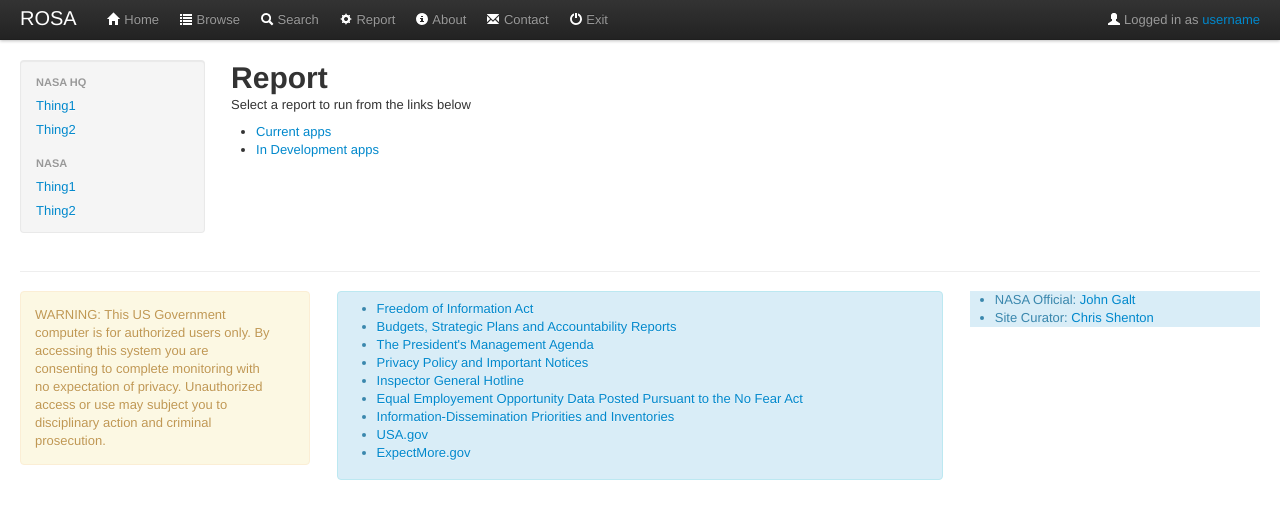
After one commit to shentonfreude/ROSA, a Django app: page /application/report/ in a window 1280 px wide. The commit adds this page. Shown: the top 519 px of the page. Run offline with Django 3.2, Linux system fonts and the light colour scheme; parts of the project's set-up code (start-up, migrations or seed data) failed here and were passed over; some libraries are stand-ins or nearby versions.

Commit message:
Create 2 sample reports: current and development apps

```diff
--- a/rosa/application/urls.py
+++ b/rosa/application/urls.py
@@ -3,6 +3,7 @@
 
 from models import Application
 from views import application_versions, app_details, search
+from views import report, report_current, report_development
 
 #from views import search, browse, approved, closed
 applications = {
@@ -13,8 +14,14 @@
 urlpatterns = patterns(
     '',
     url(r'^$',                  list_detail.object_list, applications, name='list_apps'),
+
     url(r'^all$',               application_versions, name='app_versions'),
-    url(r'^search/$', search, name='search'), # trailing slash needed for post to '.', why?
+
+    url(r'^search/$',             search,             name='search'), # trailing slash needed for post to '.'
+
+    url(r'^report/$',             report,             name='report'),
+    url(r'^report_current/$',     report_current,     name='report_current'),
+    url(r'^report_development/$', report_development, name='report_development'),
 
     url(r'^(?P<object_id>\d+)$',       app_details, name='app_details'),
     # url(r'^(?P<object_id>\d+)$',  list_app_versions, name="list_app_versions"),
--- a/rosa/application/views.py
+++ b/rosa/application/views.py
@@ -84,118 +84,24 @@
                               context_instance=RequestContext(request));
 
 
-# def list_app_versions(request, object_id):
-#     # Bug: we have multiple versions of each App on import
-#     # so we can't use our pk, we have to use the acronym for now
-#     #objs = Version.objects.filter(application=object_id) # FK
-#     app = Application.objects.get(pk=object_id)
-#     objs = Version.objects.filter(application__acronym=app.acronym) # FK
-#     return render_to_response('list_app_versions.html',
-#                               {'objs': objs,
-#                                },
-#                               context_instance=RequestContext(request));
+def report(request):
+    """Show page offering different reports. Boring.
+    """
+    return render_to_response('application/report.html',
+                              context_instance=RequestContext(request));
 
-# def version_details(request, object_id):
-#     version= Version.objects.get(pk=object_id)
-#     return render_to_response('version_details.html',
-#                               {'version': version,
-#                                },
-#                               context_instance=RequestContext(request));
+def report_current(request):
+    """Show page offering different reports. Boring.
+    """
+    apps = Application.objects.filter(app_status__name__icontains='Current').order_by('acronym', 'release')
+    return render_to_response('application/search_results.html',
+                              {'object_list': apps},
+                              context_instance=RequestContext(request));
 
-
-def get_fk(model, name):
-    """Find name in model, if not there, create it. Return key.
-    use: get_fk(OrganizationalAcronym, row['nasa_owner_office_id'])
-    CAVEAT: this will pollute our DB with useless "Unspecified" and "UNSPECIFIED"
-    types of entries. Maybe we can defend against these specific words?
+def report_development(request):
+    """Show page offering different reports. Boring.
     """
-    try:
-        item = model.objects.get(name=name)
-    except model.DoesNotExist:
-        item = model(name=name)
-        item.save()
-        logging.info("get_fk model=%s name=%s : CREATED item=%s" % (model, name, item))
-    return item
-
-def isodate(slashdate):
-    """convert CSV's 01/12/2012 to django 2012-01-12.
-    Doesn't honor "input_formats" from DateField (Field, not Model?)
-    '01/12/2012' => [u'Enter a valid date in YYYY-MM-DD format.']
-    Why isn't it converting with DATE_INPUT_FORMATS
-    or the default long set of formats? Maybe only on forms?
-    """
-    # try converting to time and then strftime or iso:
-    # time.strptime(stamp, '%b %d %Y %I:%M%p').
-    (m, d, y) = slashdate.split("/")
-    return "%s-%s-%s" % (y, m, d)
-
-# 'release_date',
-# 'version_number',
-# 'b1',
-# 'Application.acronym',
-# 'service_request_numbers',
-# 'nasa_owner_office_id',
-# 'b2',
-# 'nasa_owner_name',
-# 'version_change_description',
-# 'b3',
-# 'contract_task_order_numbers',
-# 'b4',
-# 'application_type',
-# 'software_class',
-# 'Application.name',
-# 'architecture_type',
-# 'b5',
-# 'version_status']
-
-
-### BUG: we're creating multiple versions of an App
-
-# def csvimport(request):
-#     csvfile = open("rosa-app-pipeline-full.csv")
-#     reader = DictReader(csvfile)
-#     logging.info("fieldnames=%s" % reader.fieldnames)
-
-#     for row in reader:
-#         if not row['release_date']:
-#             continue
-#         logging.info("%(release_date)s %(application.acronym)s %(version_number)s %(nasa_owner_office_id)s %(nasa_requester)s %(contract_task_order_numbers)s %(application_type)s %(architecture_type)s %(version_status)s" % row)
-
-#         app = Application.objects.filter(name=row['application.acronym'])
-#         if not app:
-#             app = Application(acronym=row['application.acronym'], name=row['application.name'])
-#             app.save()
-
-#         nasa_owner_office_id              = get_fk(OrganizationalAcronym, row['nasa_owner_office_id'])
-#         contract_task_order_numbers       = get_fk(TaskOrder,             row['contract_task_order_numbers'])
-#         application_type                  = get_fk(ApplicationType,       row['application_type'])
-#         software_class                    = get_fk(SoftwareClass,         row['software_class'])
-#         version_status                    = get_fk(ReleaseStatus,         row['version_status'])
-
-#         # check out Modelname.objects.create() call instead?
-
-#         version = Version(application=app,
-#                           release_date=isodate(row['release_date']),
-#                           version_number=row['version_number'],
-#                           service_request_numbers=row['service_request_numbers'],
-#                           nasa_owner_office_id=nasa_owner_office_id,
-#                           nasa_requester=row['nasa_requester'],
-#                           version_change_description=row['version_change_description'],
-#                           application_type=application_type,
-#                           software_class=software_class,
-#                           version_status=version_status,
-#                           # These may not be Null, why not?
-#                           information_sensitivity = get_fk(InformationSensitivity, 'Not In Rosa Report'),
-#                           authentication_type     = get_fk(AuthenticationMethod,   'Not in Rosa Report'),
-#                           odin_triage_level       = get_fk(TriageLevel,            'Not in Rosa Report'),
-#                           user_groups             = get_fk(ApplicationUserGroup,   'Not in Rosa Report'),
-#                           frequency_used          = get_fk(FrequencyUsed,          'Not in Rosa Report'),
-#                           architecture_type       = get_fk(ApplicationType,        'Not in Rosa Report'),
-#                           )
-#         # Also not in Rosa Report:
-#         # * primary deveoper
-#         # Invalid keyword argument:
-#   #contract_task_order_numbers=contract_task_order_numbers,
-
-#         version.save()
-#     return HttpResponseRedirect(reverse('home'))
+    apps = Application.objects.filter(app_status__name__icontains='Development').order_by('acronym', 'release')
+    return render_to_response('application/search_results.html',
+                              {'object_list': apps},
+                              context_instance=RequestContext(request));
--- /dev/null
+++ b/rosa/templates/application/report.html
@@ -0,0 +1,12 @@
+{% extends "base.html" %}
+{% block title %}ROSA: Search Results{% endblock %}
+{% block content %}
+<h1>Report</h1>
+
+<p>Select a report to run from the links below</p>
+<ul>
+  <li><a href="{% url report_current %}">Current apps</a></li>
+  <li><a href="{% url report_development %}">In Development apps</a></li>
+</ul>
+
+{% endblock %}
--- a/rosa/templates/base.html
+++ b/rosa/templates/base.html
@@ -48,7 +48,7 @@
               <li><a href="{% url home %}">       <i class="icon-white icon-home"></i>      Home</a></li>
               <li><a href="{% url app_versions%}"><i class="icon-white icon-list"></i>      Browse</a></li>
               <li><a href="{% url search %}">     <i class="icon-white icon-search"></i>    Search</a></li>
-              <li><a href="#report %}">  <i class="icon-white icon-cog"></i>       Report</a></li>
+              <li><a href="{% url report %}">     <i class="icon-white icon-cog"></i>       Report</a></li>
               <li><a href="#">   <i class="icon-white icon-info-sign"></i> About</a></li>
               <li><a href="#contact">          <i class="icon-white icon-envelope"></i>  Contact</a></li>
               <li><a href="#exit">    <i class="icon-white icon-off"></i>       Exit</a></li>
```
